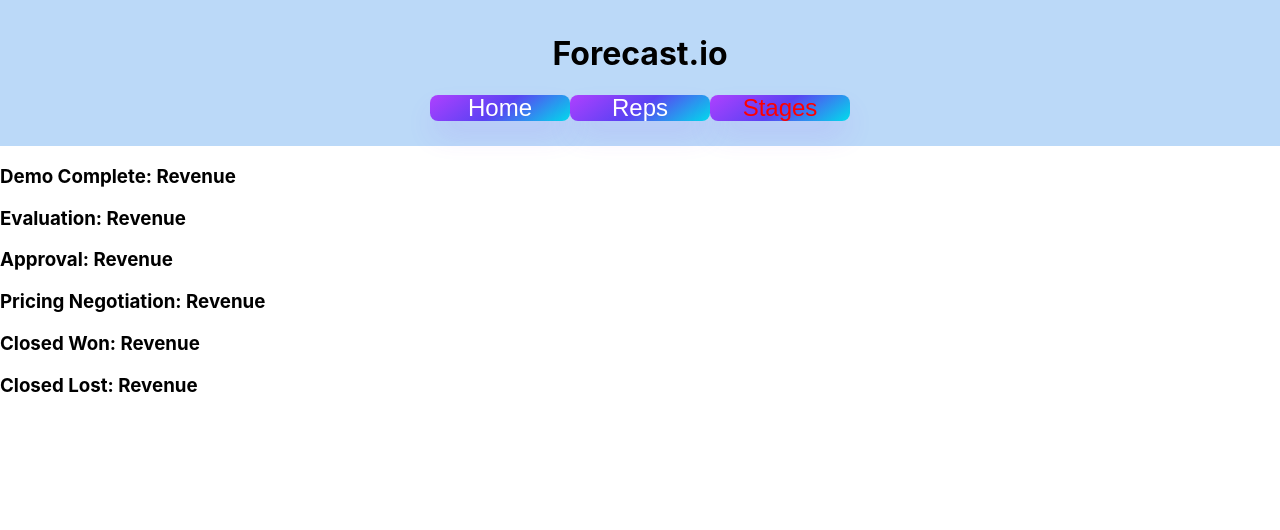
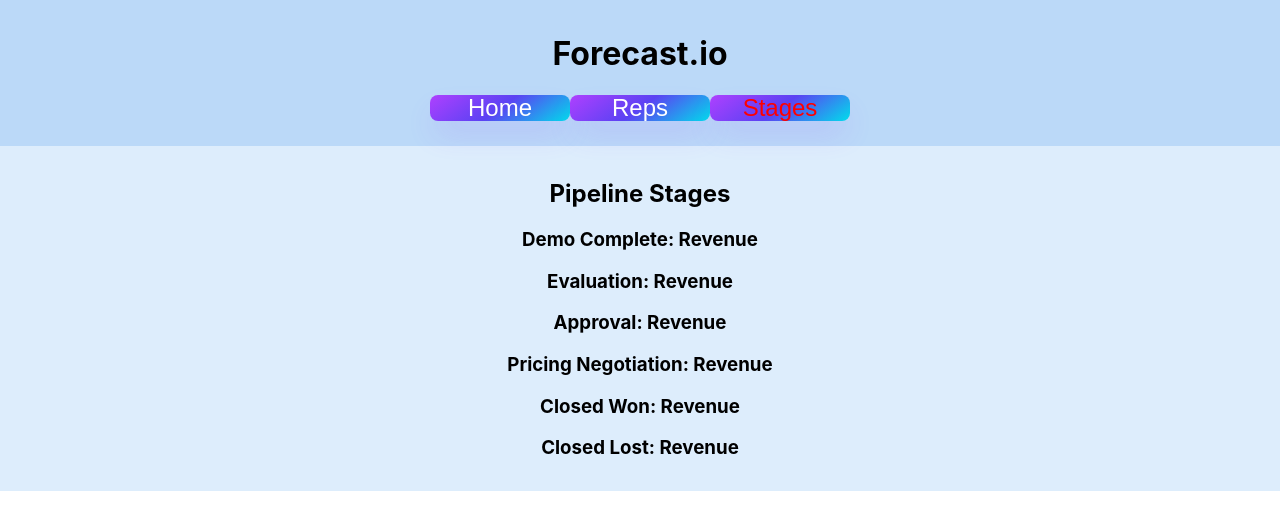
Before and after one commit to Alexisaacs18/salesForcasting, a React (Create React App) app in the folder sales-forcasting/: page /stages in a window 1280 px wide. Shown: the top 530 px of the page. Built offline with nearby package versions, Linux system fonts and the light colour scheme; data requests are answered from the project's data file.

Commit message:
updated css

```diff
--- a/sales-forcasting/src/Components/RepPage.js
+++ b/sales-forcasting/src/Components/RepPage.js
@@ -31,6 +31,7 @@
 
     return (
         <div className="RepPage">
+            <h2>Sales Reps</h2>
             {reps.map((rep) => (
                 <h3 key={rep.id}>{`${rep.name}: $${rep.monthly_recurring_revenue}`}</h3>
             ))}
--- a/sales-forcasting/src/Components/StagePage.js
+++ b/sales-forcasting/src/Components/StagePage.js
@@ -17,6 +17,7 @@
 
     return (
         <div className="StagePage">
+            <h2>Pipeline Stages</h2>
             {stage.map((stage) => (
                 <h3 key={stage.id}>{`${stage.name}: Revenue`}</h3>
             ))}
--- a/sales-forcasting/src/index.css
+++ b/sales-forcasting/src/index.css
@@ -161,3 +161,17 @@
   width: 120px;
   box-sizing: border-box;
 }
+
+.RepPage {
+  text-align: center;
+  background-color: rgb(221, 237, 252);
+  padding-top: 1%;
+  padding-bottom: 1%;
+}
+
+.StagePage {
+  text-align: center;
+  background-color: rgb(221, 237, 252);
+  padding-top: 1%;
+  padding-bottom: 1%;
+}
```
